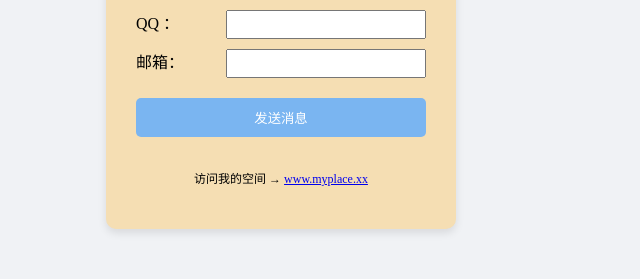
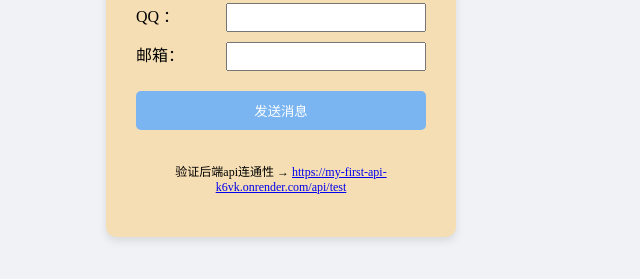
Before and after one commit to C1ouDreamW/My_server, a website: page index.html in a window 1280 px wide. Shown: the part 521-800 px from the top of the page, without its empty margins (359-999 px from the left). Drawn offline with Linux system fonts and the light colour scheme.

Commit message:
modified:   index.html

```diff
--- a/index.html
+++ b/index.html
@@ -99,7 +99,8 @@
     </form>
 
     <footer class="card-footer">
-      <p>访问我的空间 &rarr; <a href="https://www.myplace.xx">www.myplace.xx</a></p>
+      <p>验证后端api连通性 &rarr; <a
+          href="https://my-first-api-k6vk.onrender.com/api/test">https://my-first-api-k6vk.onrender.com/api/test</a></p>
     </footer>
 
   </div>
```
